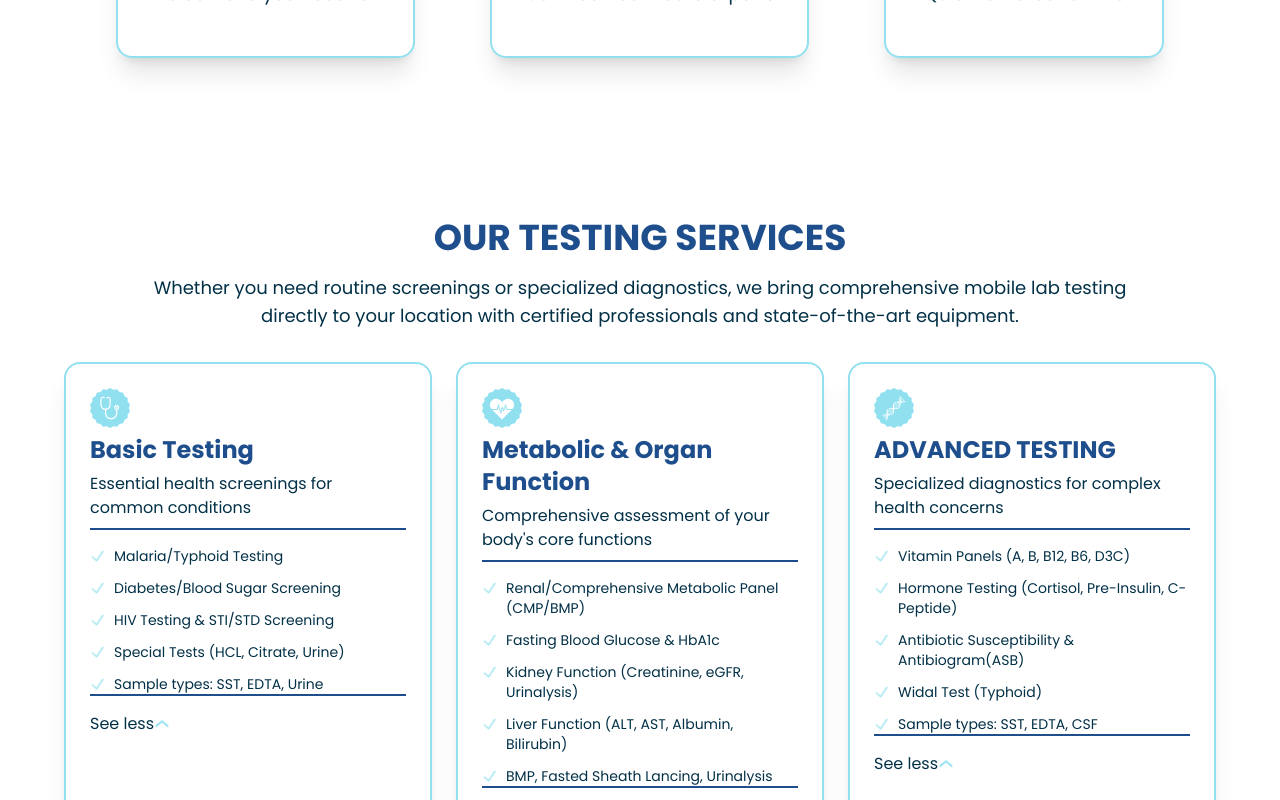
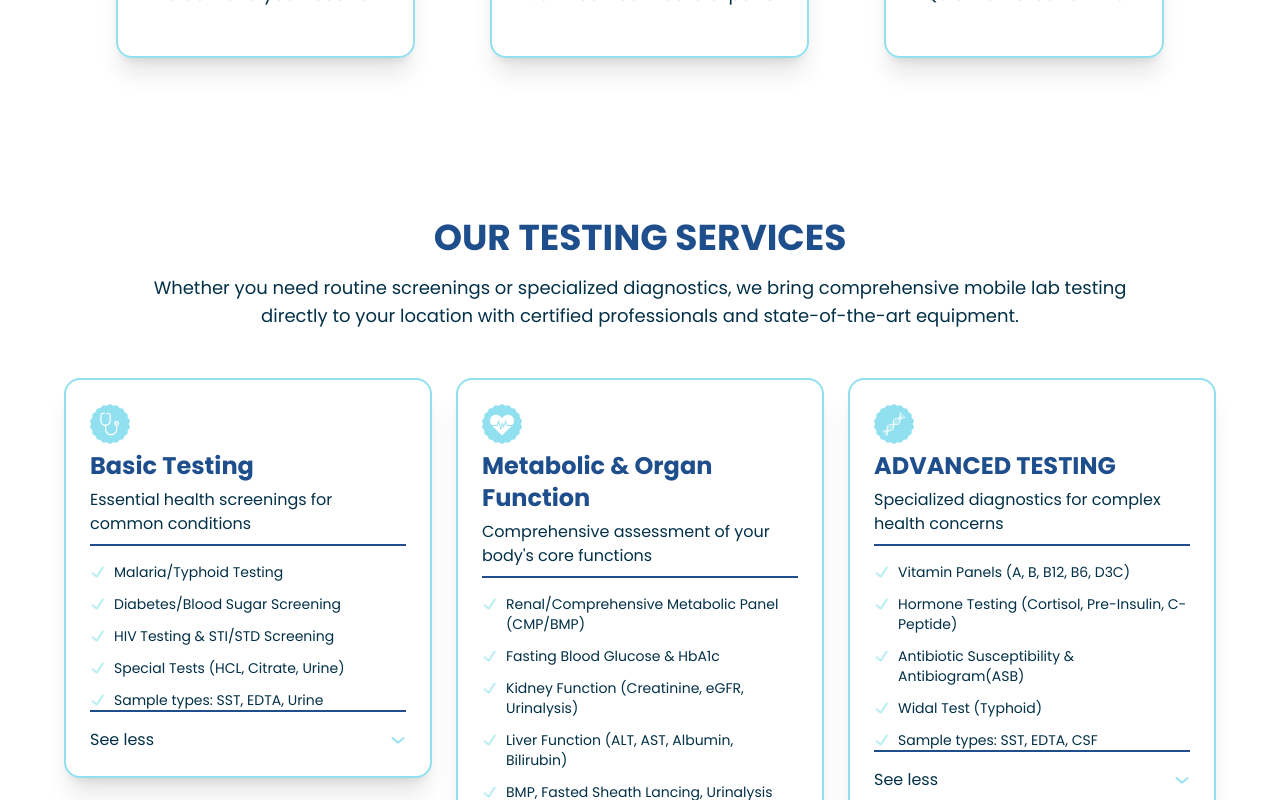
Before and after one commit to Juditho19/Optimal-Healthcare-Wellness-Diagnostics, a React (Vite) app: page / in a window 1280 px wide. Shown: the part 960-1760 px from the top of the page. Built offline with nearby package versions, Linux system fonts and the light colour scheme; what tailwindcss-motion would draw is missing.

Commit message:
fixed service section bugs

```diff
--- a/src/App.jsx
+++ b/src/App.jsx
@@ -1,5 +1,6 @@
 import './index.css'
 import AnimateOnScroll from './components/AnimateOnScroll';
+import ServiceCard from './components/serviceCard.jsx';
 
 
 // hero section
@@ -25,6 +26,8 @@ import chartsIcon from './assets/charts.svg';
 import computerIcon from './assets/computer.svg';
 import tick from './assets/tick.svg';
 import up from './assets/up-icon.svg';
+
+
 
 // footer section
 import clockIcon from './assets/clockIcon.svg';
@@ -124,10 +127,8 @@ export default function App() {
       <section className={`bg-navyBlue py-20 ${styles.paddingY}`}>
 
 
-        <div className='px-16 flex flex-col md:flex-row items-center gap-12 max-w-7xl mx-auto'>
+        <div className={`${styles.paddingX} flex flex-col md:flex-row items-center gap-12 max-w-7xl mx-auto`}>
           {/* {`${styles.paddingX} flex flex-col md:flex-row items-center gap-12 max-w-7xl mx-auto`} */}
-
-          {/* sm:px-8 md:px-16 mx-auto */}
 
           {/* hero text */}
           {/* Text - slides in smoothly from left */}
@@ -166,41 +167,14 @@ export default function App() {
 
 
 
-      {/* hero section */}
-      {/* <section className={`bg-navyBlue flex flex-col md:flex-row
-        items-center gap-8 ${styles.section}`}> */}
 
-        {/* hero text */}
-        {/* <div className='w-full md:w-1/2 flex flex-col justify-center '>
-          <h1 className='text-white font-bold text-3xl lg:text-4xl xl:text-5xl mb-4'>
-            Professional Healthcare, <span className='text-cyan'>Delivered</span> to You
-          </h1>
-
-          <p className='text-white text-base mb-6'>
-            Comprehensive mobile lab testing and diagnostic services — right at your doorstep.
-          </p>
-
-          <button className='text-white bg-cyan rounded-full py-3 px-6 font-bold shadow hover:opacity-75 transition-all duration-150 self-start'>
-            Book Your Test Now
-          </button>
-        </div> */}
-
-        {/* hero image */}
-        {/* <div className='w-full md:w-1/2 flex items-center justify-center'>
-          <img
-            src={heroImage}
-            className='w-full max-w-md rounded-2xl'
-            alt="Healthcare professional providing medical service to patient"
-          />
-        </div>
-
-      </section> */}
 
       {/* why choose us section */}
-      <section className={`bg-white py-20`}>
+      <section className={`bg-white ${styles.paddingY}`}>
 
-        <div className='flex flex-col justify-center text-center
-        text-deepBlue mb-0 px-16 mx-auto'>
+        <div className={`${styles.paddingX} flex flex-col justify-center text-center text-deepBlue
+          mb-0  max-w-7xl mx-auto `}>
+
 
         {/* scroll animation */}
 
@@ -208,14 +182,18 @@ export default function App() {
             {/* heading - fades up */}
             <div className='mb-12
             motion-preset-slide-up motion-duration-700 motion-scroll'>
-              <h2 className={`${styles.heading2} text-navyBlue`}>WHY CHOOSE US</h2>
+              <h2 className={`${styles.heading2} text-navyBlue mb-4`}>WHY CHOOSE US</h2>
               <p className={` ${styles.paragraph}`}>Reliable diagnostics. Personalised care. Professional expertise.</p>
             </div>
           </AnimateOnScroll>
 
 
+
+
+
+
           {/* cards group */}
-          <div className='flex flex-wrap justify-evenly gap-6 '>
+          <div className='flex flex-wrap justify-evenly  gap-6'>
 
             <AnimateOnScroll className='motion-preset-slide-up motion-duration-700 motion-delay-200'>
               <article className={`${styles.Card} min-w-[280px] max-w-[350px]`}>
@@ -270,54 +248,39 @@ export default function App() {
 
 
       {/* services section */}
-      <section className={`bg-white flex flex-col ${styles.paddingY} ${styles.paddingX}
-      justify-center text-center`}>
+      <section className={`bg-white ${styles.paddingY}`}>
+      <div className={`${styles.paddingX} flex flex-col justify-center text-center
+          mb-0  max-w-7xl mx-auto `}>
 
-        <div className='text-center mb-4 '>
-          <h2 className={`${styles.heading2} text-navyBlue`}>OUR TESTING SERVICES</h2>
+          {/* animations */}
+          <AnimateOnScroll className="motion-preset-slide-up motion-duration-700">
+            <div className='text-center mb-12 '>
+              <h2 className={`${styles.heading2} text-navyBlue mb-4`}>OUR TESTING SERVICES</h2>
               <p className={`max-w-5xl m-auto justify-center ${styles.paragraph} mb-4`}>Whether you need routine screenings or specialized diagnostics, we bring comprehensive mobile lab testing directly to your location with certified professionals and state-of-the-art equipment.</p>
             </div>
+          </AnimateOnScroll>
 
-        {/* card components */}
+
+
+          {/* services grid */}
           <div className='grid grid-cols-1 md:grid-cols-2
-        lg:grid-cols-3 gap-6 '>
+            lg:grid-cols-3 gap-6 mb-4 sm:max-w-2xl md:max-w-4xl lg:max-w-7xl mx-auto justify-center'>
 
-          {servicesData.map((service) => (
-
-            <div className='bg-white border-2 border-skyBlue
-               rounded-2xl shadow-xl p-6 text-start' key={service.id}>
-              {/* card heading */}
-              <div className='mb-4 border-b-2 border-navyBlue '>
-                <img src={service.icon} alt={`${service.title}`}
-                  width={40} height={40}
-                  className='mb-1.5' />
-                <h3 className='text-xl lg:text-2xl
-                  font-bold mb-1.5 mt-0 text-navyBlue'>{service.title}</h3>
-                <p className=' mb-2 '>{service.description}</p>
+            {servicesData.map((service, index) => (
+              <AnimateOnScroll
+                key={service.id}
+                className={`motion-preset-slide-up motion-duration-700 motion-delay-${index * 100}`}
+              >
+                <ServiceCard service={service} tick={tick} />
+              </AnimateOnScroll>
+            ))}
           </div>
 
-              {/* treatment list */}
-              <ul className='space-y-3 mb-4 border-b-2 border-navyBlue'>
-                {service.treatments.map((treatment, index) => (
-                  <li key={index} className='flex items-start gap-2 mb-2 last:mb-4 '>
-                    <img src={tick} alt="" className="w-4 h-4 mt-0.5 flex-shrink-0" />
-                    <p className='text-sm'>{treatment}</p>
-                  </li>
-                ))}
-              </ul>
-
-              {/* toggle button */}
-              <button className='flex items-center '>
-                <p>See less</p>
-                <img src={up} alt="" className='w-4 h-4 justify-end' />
-              </button>
-
+          <p>
+            Note: All tests are conducted by certified professionals with
+            state-of-the-art equipment
+          </p>
         </div>
-
-          ))}
-
-        </div>
-        <p></p>
 
       </section>
 
--- /dev/null
+++ b/src/components/serviceCard.jsx
@@ -0,0 +1,61 @@
+import { useState } from "react";
+import upIcon from '../assets/up-icon.svg';
+
+const ServiceCard = ({ service, tick }) => {
+  const [isOpen, setIsOpen] = useState(true);
+
+  return (
+    <div className="bg-white border-2 border-skyBlue rounded-2xl shadow-xl p-6 text-start">
+
+      {/* Header (ALWAYS visible) */}
+      <div className="mb-4 border-b-2 border-navyBlue">
+        <img
+          src={service.icon}
+          alt={service.title}
+          width={40}
+          height={40}
+          className="mb-1.5"
+        />
+        <h3 className="text-xl lg:text-2xl font-bold mb-1.5 mt-0 text-navyBlue">
+          {service.title}
+        </h3>
+
+        {/* Only show this when open */}
+        {isOpen && (
+          <p className="mb-2">{service.description}</p>
+        )}
+      </div>
+
+      {/* Treatments list (Hidden when collapsed) */}
+      {isOpen && (
+        <ul className="space-y-3 mb-4 border-b-2 border-navyBlue">
+          {service.treatments.map((treatment, index) => (
+            <li key={index} className="flex items-start gap-2 mb-2 last:mb-4">
+              <img src={tick} alt="" className="w-4 h-4 mt-0.5 flex-shrink-0" />
+              <p className="text-sm">{treatment}</p>
+            </li>
+          ))}
+        </ul>
+      )}
+
+      {/* Toggle Button */}
+      <button
+        onClick={() => setIsOpen(!isOpen)}
+        className="flex items-center justify-between w-full mt-2"
+      >
+        <p>{isOpen ? "See less" : "See more"}</p>
+
+        <img
+          src={upIcon}
+          alt=""
+          className={`w-4 h-4 transition-transform duration-300 ${
+            isOpen ? "rotate-180" : "rotate-0"
+          }`}
+        />
+      </button>
+
+    </div>
+  );
+};
+
+export default ServiceCard;
```
Lines whose indentation alone changed are shown as unchanged.
